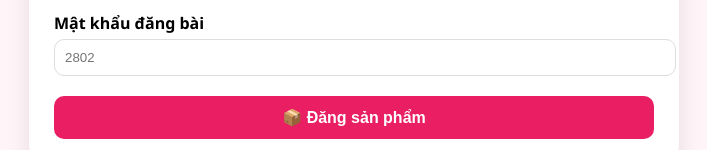
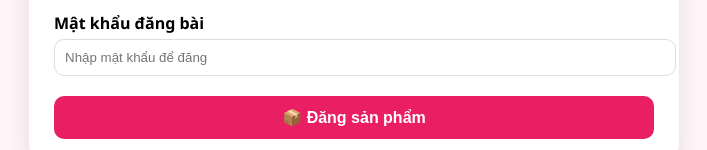
Before and after one commit to trongtuyen89/shop.github.io, a website: page tạo-sản-phẩm.html in a window 1280 px wide. Shown: the part 579-729 px from the top of the page, without its empty margins (286-993 px from the left). Drawn offline with Linux system fonts and the light colour scheme.

Commit message:
Update tạo-sản-phẩm.html

```diff
--- a/tạo-sản-phẩm.html
+++ b/tạo-sản-phẩm.html
@@ -88,7 +88,7 @@
       <input type="text" name="zalo" required placeholder="VD: 0912345678">
 
       <label for="password">Mật khẩu đăng bài</label>
-      <input type="password" name="password" required placeholder=2802>
+      <input type="password" name="password" required placeholder="Nhập mật khẩu để đăng">
 
       <button type="submit">📦 Đăng sản phẩm</button>
     </form>
```
